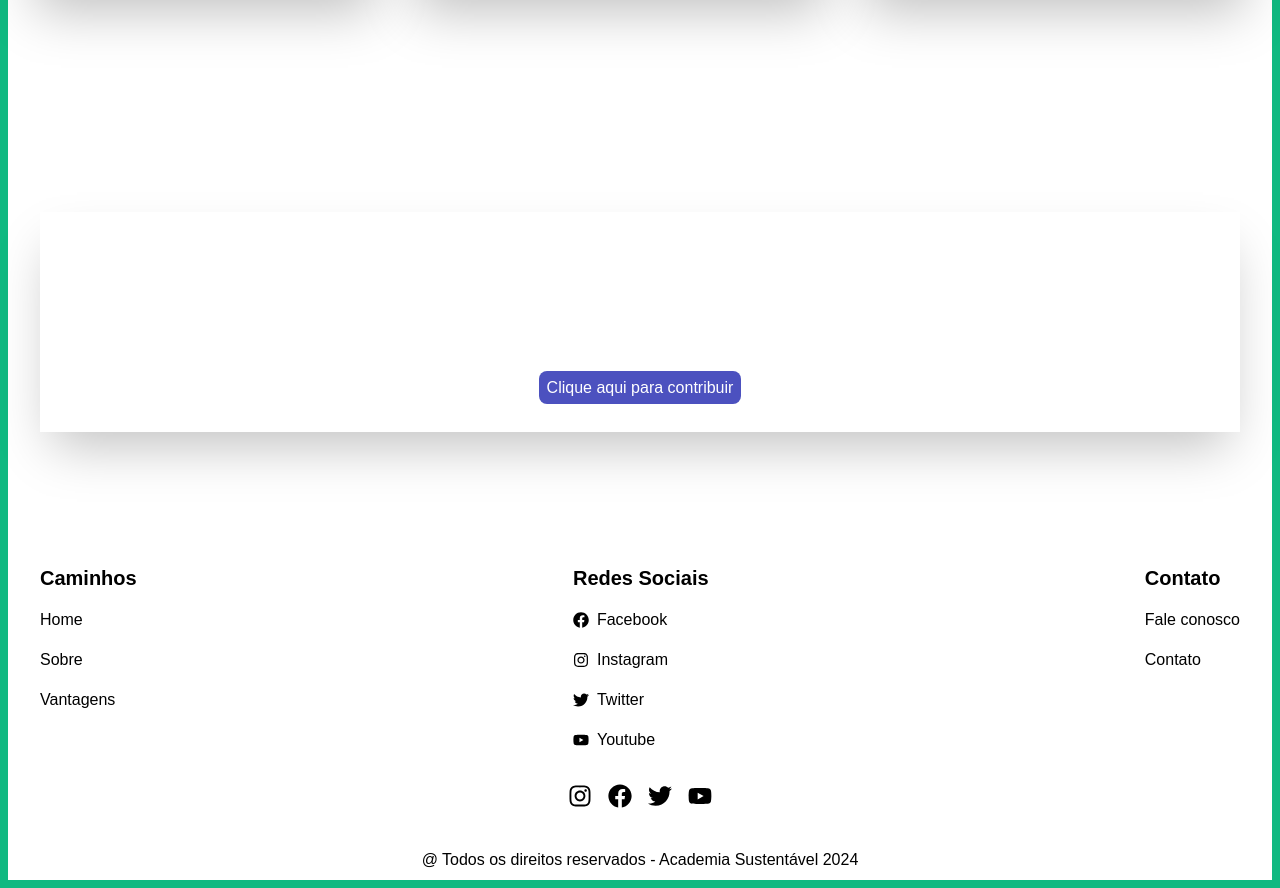
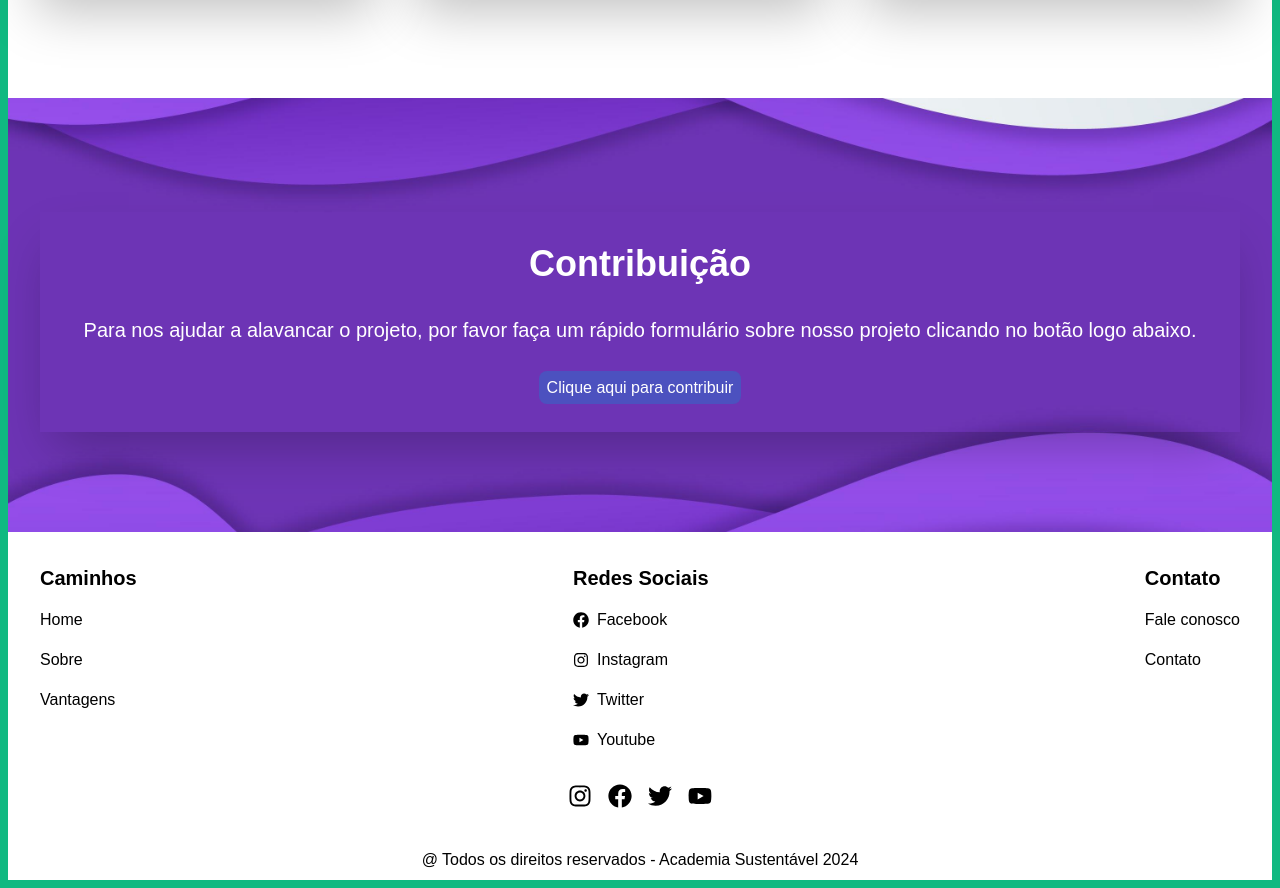
Before and after one commit to joseook/project-sustanaible, a React (Vite) app: page / in a window 1280 px wide. Shown: the part 3590-4478 px from the top of the page. Built offline with nearby package versions, Linux system fonts and the light colour scheme.

Commit message:
Update background

```diff
--- a/src/components/Contribution.jsx
+++ b/src/components/Contribution.jsx
@@ -33,7 +33,7 @@ const Contribution = () => {
     <>
       <section
         id="contribution"
-        className="bg-no-repeat bg-center bg-cover bg-(url['./hero/wavy-shape.jpg'])"
+        className="bg-no-repeat bg-center bg-cover "style={{ backgroundImage: `url('./contribution/wavy-shape.jpg')` }}
         ref={ref}
       >
         <div className="container mx-auto">
```
